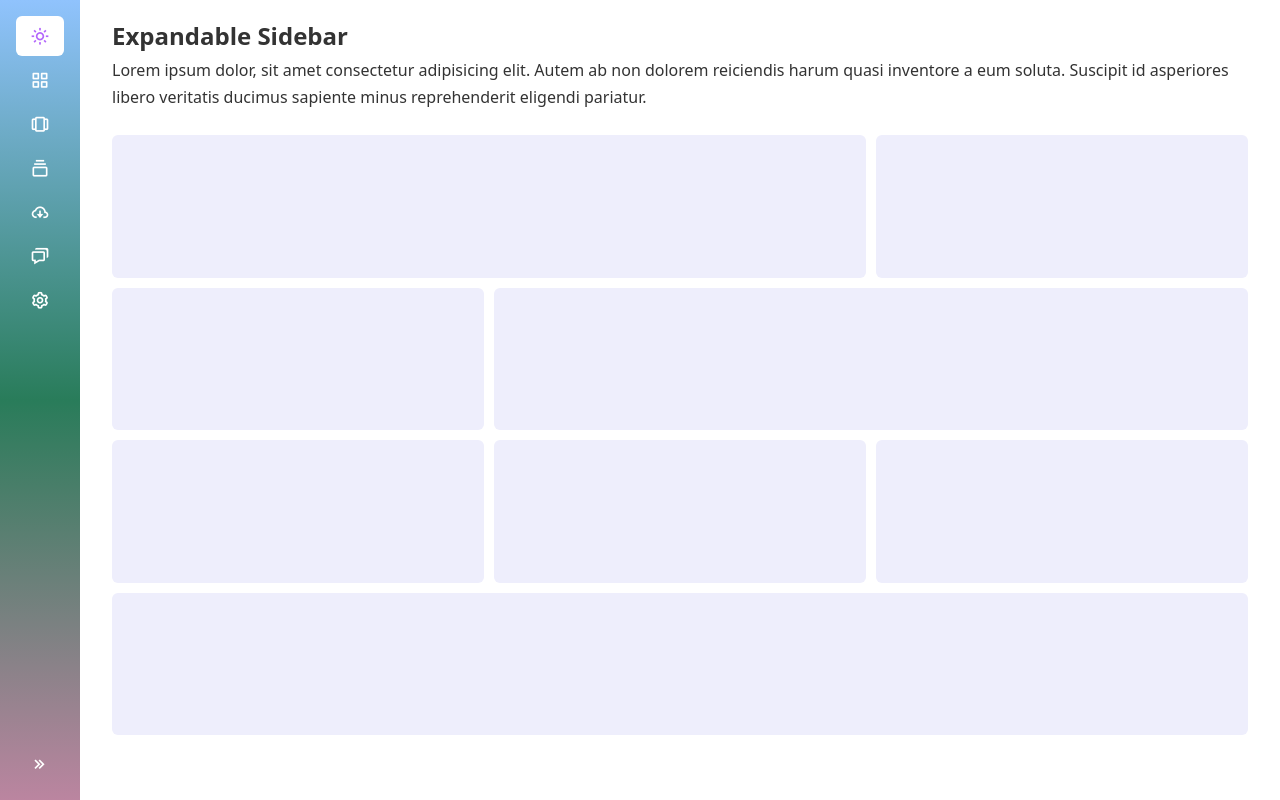
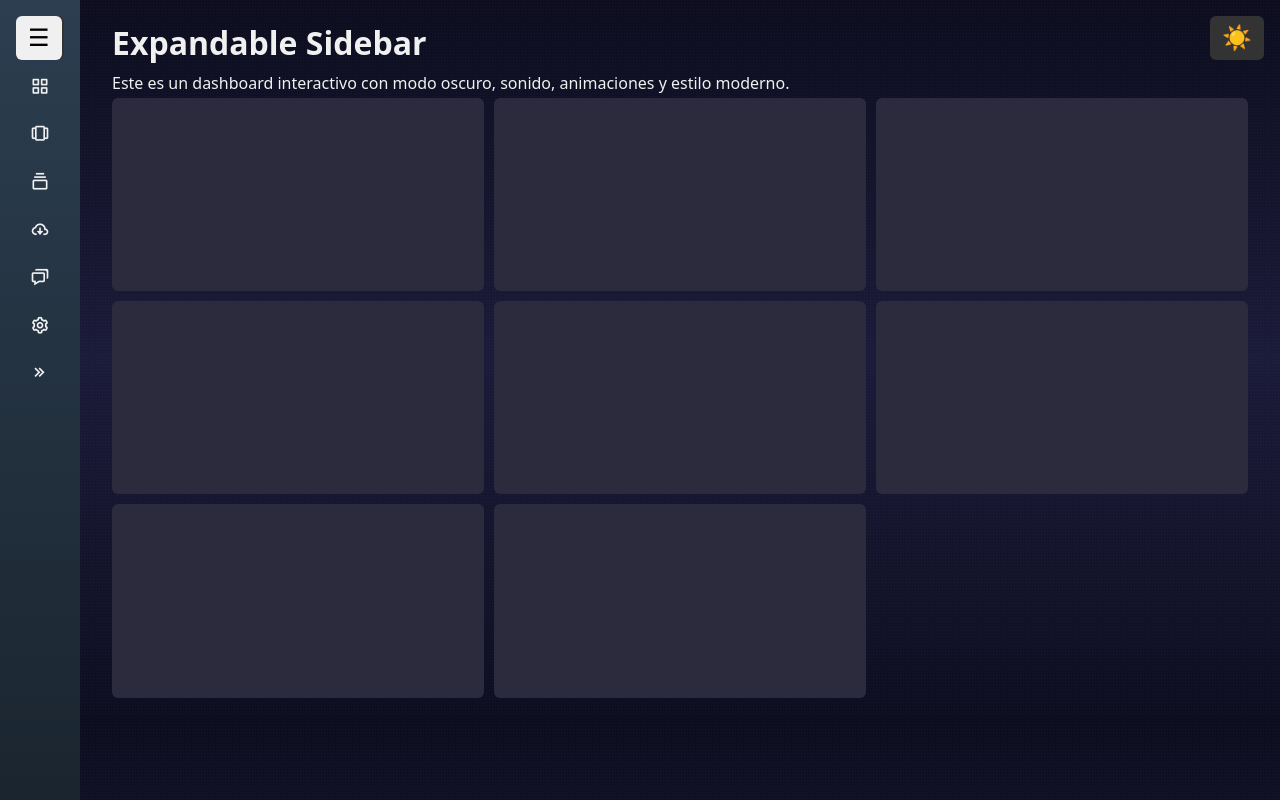
Before and after one commit to Sagudelo01/Proyecto-Bootcamp, a plain HTML site: page prueba.html in a window 1280 px wide. Drawn offline with nearby package versions, Linux system fonts and the light colour scheme.

Commit message:
Versión final con modo oscuro, sonido y partículas

```diff
--- a/prueba.css
+++ b/prueba.css
@@ -9,46 +9,76 @@ body {
   font-family: system-ui, sans-serif;
   font-size: 16px;
   line-height: 1.7;
+  background-color: #fff;
   color: #333;
-  background-color: #fff;
+  transition: background 0.6s ease, color 0.4s ease;
 }
 
 body.sb-expanded {
   --sb-width: 12.5rem;
 }
 
-h1 {
-  font-size: 1.5rem;
-  font-weight: bold;
+body.darkmode {
+  background: linear-gradient(180deg, #0d0d1f, #1b1b3a, #0e0e21);
+  color: #f0f0f0;
 }
 
-p {
-  margin-bottom: 1.5rem;
+body.darkmode::before {
+  content: "";
+  position: fixed;
+  top: 0; left: 0; right: 0; bottom: 0;
+  background: radial-gradient(white 1px, transparent 1px);
+  background-size: 3px 3px;
+  opacity: 0.03;
+  animation: shimmer 8s linear infinite;
+  z-index: -1;
+  pointer-events: none;
+}
+
+@keyframes shimmer {
+  0% { background-position: 0 0; }
+  100% { background-position: 200px 200px; }
 }
 
 aside {
   position: fixed;
-  /* top: 0; este es un comentario para testear las ramas de github
-  left: 0;
-  bottom: 0; */
   inset: 0 auto 0 0;
+  width: var(--sb-width);
   padding: 1rem;
-  /* width: 80px; */
-  width: var(--sb-width);
   background-image: linear-gradient(#90c3fd, #297c5a, #bb85a0);
-  transition: width 0.5s ease-in-out;
+  transition: width 0.5s ease, transform 0.4s ease;
+  z-index: 1000;
 }
 
-nav {
-  height: 100%;
-  /* border: 1px solid #000; */
+body.darkmode aside {
+  background-image: linear-gradient(#2c3e50, #1a252f);
+}
+
+.hamburger,
+.darkmode-toggle {
+  position: fixed;
+  font-size: 1.5rem;
+  background: #f0f0f0;
+  border: none;
+  padding: 0.5rem 0.75rem;
+  border-radius: 6px;
+  cursor: pointer;
+  z-index: 9999;
+}
+
+.hamburger { top: 1rem; left: 1rem; }
+.darkmode-toggle { top: 1rem; right: 1rem; }
+
+body.darkmode .darkmode-toggle {
+  background: #333;
+  color: white;
 }
 
 nav ul {
   list-style: none;
   height: 100%;
   display: flex;
-  flex-flow: column;
+  flex-direction: column;
   gap: 0.25rem;
 }
 
@@ -62,19 +92,25 @@ nav a {
   gap: 0.625rem;
   padding: 0.625rem 0.875rem;
   font-size: 1.25rem;
-  line-height: 1;
   color: #fff;
   text-decoration: none;
   border-radius: 0.375rem;
-  transition: background-color 0.5s ease-in-out, color 0.5s ease-in-out;
+  transition: background-color 0.5s, color 0.5s;
 }
 
-nav a.active,
-nav a:hover,
-nav a:focus-visible {
-  outline: none;
+nav a:hover i {
+  transform: scale(1.2) rotate(10deg);
+  transition: transform 0.3s;
+}
+
+body.darkmode nav a {
+  color: #f0f0f0;
+}
+
+body.darkmode nav a.active,
+body.darkmode nav a:hover {
+  background-color: #333;
   color: #b366fc;
-  background-color: #fff;
 }
 
 nav a span {
@@ -87,9 +123,6 @@ nav a span {
 .sb-expanded nav a span {
   opacity: 1;
   visibility: visible;
-}
-.sb-expanded aside .bx-chevrons-right {
-  rotate: 180deg;
 }
 
 .sb-expanded aside .bx-chevrons-right {
@@ -118,36 +151,32 @@ main {
 .placeholder > div {
   background-color: rgb(238, 238, 252);
   border-radius: 0.375rem;
+  opacity: 0;
+  transform: translateY(20px);
+  transition: opacity 0.6s ease, transform 0.6s ease;
 }
 
-.ph-1 {
-  grid-area: 1 / 1 / 2 / 3;
+body.darkmode .placeholder > div {
+  background-color: #2b2b3d;
 }
 
-.ph-2 {
-  grid-area: 1 / 3 / 2 / 4;
+.placeholder > div.show {
+  opacity: 1;
+  transform: translateY(0);
 }
 
-.ph-3 {
-  grid-area: 2 / 1 / 3 / 2;
+#tsparticles {
+  position: fixed;
+  inset: 0;
+  z-index: -1;
 }
 
-.ph-4 {
-  grid-area: 2 / 2 / 3 / 4;
+@keyframes rotate-icon {
+  0%   { transform: rotate(0deg); }
+  50%  { transform: rotate(180deg); }
+  100% { transform: rotate(360deg); }
 }
 
-.ph-5 {
-  grid-area: 3 / 1 / 4 / 2;
+.darkmode-toggle.spin {
+  animation: rotate-icon 0.6s ease;
 }
-
-.ph-6 {
-  grid-area: 3 / 2 / 4 / 3;
-}
-
-.ph-7 {
-  grid-area: 3 / 3 / 4 / 4;
-}
-
-.ph-8 {
-  grid-area: 4 / 1 / 5 / 4;
-}
--- a/prueba.html
+++ b/prueba.html
@@ -1,93 +1,44 @@
+
 <!DOCTYPE html>
 <html lang="es">
 <head>
-  <meta charset="UTF-8">
-  <title>Sidebar Expandible</title>
-  <link rel="stylesheet" href="prueba.css">
-  <script src="prueba.js"></script>
+  <meta charset="UTF-8" />
+  <title>Sidebar Pro</title>
+  <meta name="viewport" content="width=device-width, initial-scale=1.0" />
+  <link rel="stylesheet" href="prueba.css" />
+  <link rel="stylesheet" href="https://unpkg.com/boxicons@2.1.4/css/boxicons.min.css" />
+</head>
+<body>
+  <button class="hamburger" id="menuToggle">☰</button>
+  <button class="darkmode-toggle" id="darkModeToggle">🌙</button>
 
-  <!-- Boxicons CDN -->
-  <link
-   href="https://unpkg.com/boxicons@2.1.4/css/boxicons.min.css"
-   rel="stylesheet"
- />
-</head>
-
-<body>
   <aside>
     <nav>
       <ul>
-      <li>
-        <a href="#" class="active">
-          <i class="bx bx-sun"></i>
-          <span>Dashboard</span>
-        </a>
-      </li>
-      <li>
-        <a href="#">
-          <i class="bx bx-grid-alt"></i>
-          <span>Explore</span>
-        </a>
-      </li>
-      <li>
-        <a href="#">
-          <i class="bx bx-carousel"></i>
-          <span>Slideshow</span>
-        </a>
-      </li>
-      <li>
-        <a href="#">
-          <i class="bx bx-collection"></i>
-          <span>Collections</span>
-        </a>
-      </li>
-      <li>
-        <a href="#">
-          <i class="bx bx-cloud-download"></i>
-          <span>Downloads</span>
-        </a>
-      </li>
-      <li>
-        <a href="#">
-          <i class="bx bx-chat"></i>
-          <span>Messages</span>
-        </a>
-      </li>
-      <li>
-        <a href="#">
-          <i class="bx bx-cog"></i>
-          <span>Settings</span>
-        </a>
-      </li>
-      <li>
-        <a href="#" data-resize-btn>
-          <i class="bx bx-chevrons-right"></i>
-          <span>Collapse</span>
-        </a>
-      </li>
+        <li><a href="#" class="active"><i class="bx bx-sun"></i><span>Dashboard</span></a></li>
+        <li><a href="#"><i class="bx bx-grid-alt"></i><span>Explore</span></a></li>
+        <li><a href="#"><i class="bx bx-carousel"></i><span>Slideshow</span></a></li>
+        <li><a href="#"><i class="bx bx-collection"></i><span>Collections</span></a></li>
+        <li><a href="#"><i class="bx bx-cloud-download"></i><span>Downloads</span></a></li>
+        <li><a href="#"><i class="bx bx-chat"></i><span>Messages</span></a></li>
+        <li><a href="#"><i class="bx bx-cog"></i><span>Settings</span></a></li>
+        <li><a href="#" data-resize-btn><i class="bx bx-chevrons-right"></i><span>Collapse</span></a></li>
       </ul>
     </nav>
   </aside>
 
   <main>
     <h1>Expandable Sidebar</h1>
-  <p>
-    Lorem ipsum dolor, sit amet consectetur adipisicing elit. Autem ab non
-    dolorem reiciendis harum quasi inventore a eum soluta. Suscipit id
-    asperiores libero veritatis ducimus sapiente minus reprehenderit
-    eligendi pariatur.
-  </p>
-
+    <p>Este es un dashboard interactivo con modo oscuro, sonido, animaciones y estilo moderno.</p>
     <div class="placeholder">
-    <div class="ph-1"></div>
-    <div class="ph-2"></div>
-    <div class="ph-3"></div>
-    <div class="ph-4"></div>
-    <div class="ph-5"></div>
-    <div class="ph-6"></div>
-    <div class="ph-7"></div>
-    <div class="ph-8"></div>
+      <div class="ph-1"></div><div class="ph-2"></div><div class="ph-3"></div><div class="ph-4"></div>
+      <div class="ph-5"></div><div class="ph-6"></div><div class="ph-7"></div><div class="ph-8"></div>
     </div>
   </main>
+
+  <div id="tsparticles"></div>
+  <audio id="clickSound" src="click.mp3.mp3" preload="auto"></audio>
+  <script src="https://cdn.jsdelivr.net/npm/tsparticles@3/tsparticles.bundle.min.js"></script>
+  <script src="prueba.js"></script>
 </body>
 </html>
--- a/prueba.js
+++ b/prueba.js
@@ -1,11 +1,77 @@
-/*
- * Watch this tutorial on YouTube
- * https://youtu.be/fIR3isyFV8s
- */
+document.addEventListener("DOMContentLoaded", () => {
+  const toggleBtn = document.querySelector("[data-resize-btn]");
+  const menuBtn = document.getElementById("menuToggle");
+  const darkBtn = document.getElementById("darkModeToggle");
+  const clickSound = document.getElementById("clickSound");
+  const body = document.body;
 
-const resizeBtn = document.querySelector("[data-resize-btn]");
+  // Activar modo oscuro por hora
+  const hour = new Date().getHours();
+  if (hour >= 19 || hour < 7) {
+    body.classList.add("darkmode");
+  }
 
-resizeBtn.addEventListener("click", function (e) {
-  e.preventDefault();
-  document.body.classList.toggle("sb-expanded");
+  // Restaurar modo desde localStorage
+  if (localStorage.getItem("darkmode") === "true") {
+    body.classList.add("darkmode");
+  }
+
+  // Actualizar ícono del botón según modo
+  if (body.classList.contains("darkmode")) {
+    darkBtn.textContent = "☀️";
+  }
+
+  // Botón de modo oscuro con sonido y animación
+  darkBtn?.addEventListener("click", () => {
+    body.classList.toggle("darkmode");
+    const isDark = body.classList.contains("darkmode");
+    localStorage.setItem("darkmode", isDark);
+    darkBtn.textContent = isDark ? "☀️" : "🌙";
+    darkBtn.classList.add("spin");
+    setTimeout(() => darkBtn.classList.remove("spin"), 600);
+    clickSound?.play();
+  });
+
+  // Botones de menú y colapsar sidebar
+  [toggleBtn, menuBtn].forEach(btn => {
+    btn?.addEventListener("click", () => {
+      body.classList.toggle("sb-expanded");
+      clickSound?.play();
+    });
+  });
+
+  // Animación de bloques al aparecer
+  const placeholders = document.querySelectorAll(".placeholder > div");
+  const observer = new IntersectionObserver(
+    entries => {
+      entries.forEach(entry => {
+        if (entry.isIntersecting) {
+          entry.target.classList.add("show");
+        }
+      });
+    },
+    { threshold: 0.3 }
+  );
+  placeholders.forEach(div => observer.observe(div));
 });
+
+// Partículas flotantes cósmicas
+tsParticles.load("tsparticles", {
+  background: { color: "#00000000" },
+  fpsLimit: 60,
+  particles: {
+    color: { value: "#ffffff" },
+    links: {
+      enable: true,
+      color: "#999999",
+      distance: 120,
+      opacity: 0.5,
+      width: 0.7
+    },
+    move: { enable: true, speed: 1.5 },
+    number: { value: 50 },
+    opacity: { value: 0.4 },
+    shape: { type: ["circle", "star"] },
+    size: { value: 3 }
+  }
+});
```
Also changed, not shown: 1 other file. Lines whose indentation alone changed are shown as unchanged.
